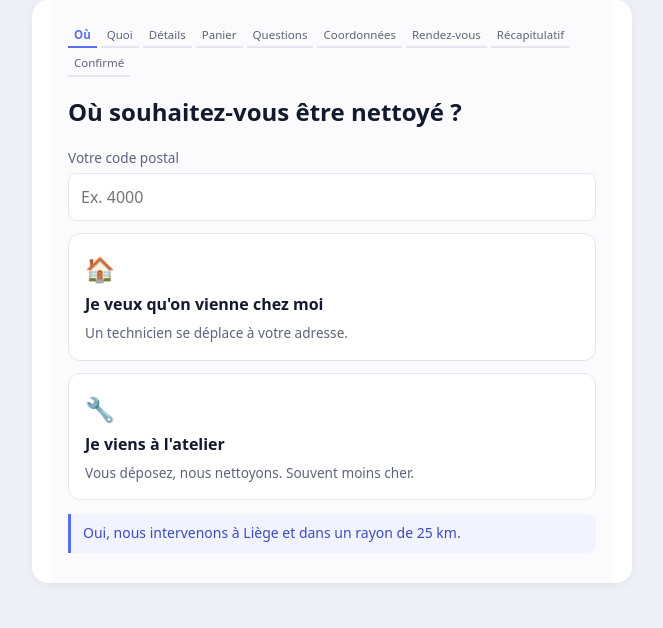
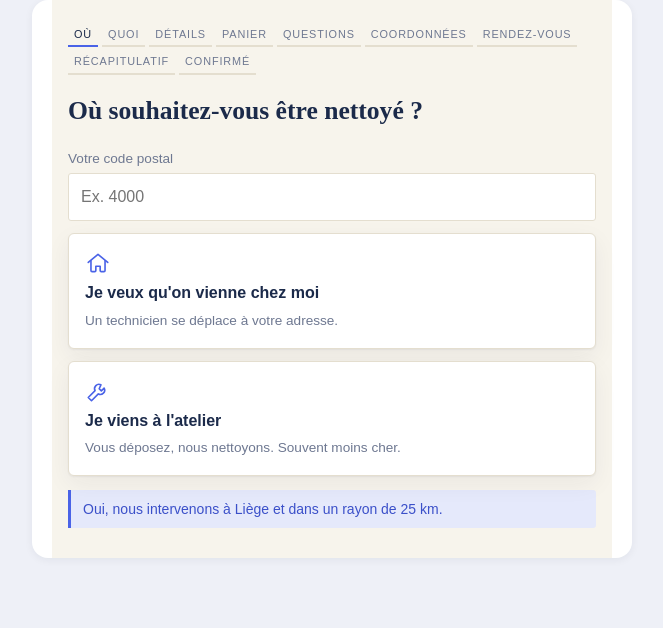
Before and after one commit to Falkiae/Formulaire, a PHP site: page /widget-demo.html in a window 1280 px wide. Shown: the part 172-800 px from the top of the page, without its empty margins (308-971 px from the left). Run offline with PHP 8.4, Linux system fonts and the light colour scheme.

Commit message:
Applique le design system Keepnew (DA 2026 « majordome ») au widget et au back-office
Toute la plateforme (back-office admin, app technicien, widget public) est
pilotée par deux fichiers CSS partagés (design-tokens.css, admin.css) et une
fonction CSS() en JS pour le widget en Shadow DOM — la nouvelle palette et
typographie s'appliquent donc sans toucher la structure des vues.

- Palette navy / crème / rose poudré / bleu royal (accent unique) à la place
  de l'ancienne palette générique bleu/blush.
- Typographie Bodoni Moda (titres) + Jost (corps), Great Vibes en touche
  ponctuelle (confirmation de réservation).
- Rayons quasi carrés (2-6 px), pilule réservée aux badges, ombres douces
  teintées navy, filets fins, nav en capitales espacées.
- Suppression de tous les emoji (🏠 🔧 📦 🧽 🚗 📞 📷), remplacés par des
  icônes SVG trait fin (style Lucide) dans le widget et par du texte simple
  dans le back-office/l'app technicien — conforme à la charte (aucun emoji,
  seul le glyphe ✦ est une exception, non utilisé ici par sobriété).
- theme-color / icône PWA technicien alignés sur le nouvel accent et le navy.

Vérifié en conditions réelles (MariaDB + serveur PHP + Playwright) :
connexion admin, catalogue, dispatch, rapports, tunnel du widget.

```diff
--- a/public/widget.js
+++ b/public/widget.js
@@ -90,6 +90,22 @@
     d.textContent = s == null ? "" : String(s);
     return d.innerHTML;
   }
+
+  // --- Icônes (trait fin, aucun emoji — charte Keepnew) ----------------------
+  function svgIcon(path) {
+    return (
+      '<svg width="26" height="26" viewBox="0 0 24 24" fill="none" stroke="currentColor" ' +
+      'stroke-width="1.5" stroke-linecap="round" stroke-linejoin="round" aria-hidden="true">' +
+      path +
+      "</svg>"
+    );
+  }
+  var ICON = {
+    home: svgIcon('<path d="M3 11.5 12 4l9 7.5"/><path d="M5.5 10v9a1 1 0 0 0 1 1H9a1 1 0 0 0 1-1v-4h4v4a1 1 0 0 0 1 1h2.5a1 1 0 0 0 1-1v-9"/>'),
+    workshop: svgIcon('<path d="M14.7 6.3a4 4 0 0 0-5.4 5.4L3 18l3 3 6.3-6.3a4 4 0 0 0 5.4-5.4l-2.6 2.6-2-2z"/>'),
+    category: svgIcon('<rect x="3" y="3" width="7" height="7" rx="1"/><rect x="14" y="3" width="7" height="7" rx="1"/><rect x="3" y="14" width="7" height="7" rx="1"/><rect x="14" y="14" width="7" height="7" rx="1"/>'),
+    service: svgIcon('<path d="M12 3s6 6.5 6 11a6 6 0 0 1-12 0c0-4.5 6-11 6-11z"/>'),
+  };
 
   // --- Shadow DOM & styles ---------------------------------------------------
   var shadow = mount.attachShadow ? mount.attachShadow({ mode: "open" }) : mount;
@@ -193,12 +209,12 @@
 
     var cards = el('<div class="kn-cards"></div>');
     cards.appendChild(
-      choiceCard("🏠", "Je veux qu'on vienne chez moi", "Un technicien se déplace à votre adresse.", function () {
+      choiceCard(ICON.home, "Je veux qu'on vienne chez moi", "Un technicien se déplace à votre adresse.", function () {
         pickMode("onsite");
       }, state.mode === "onsite")
     );
     cards.appendChild(
-      choiceCard("🔧", "Je viens à l'atelier", "Vous déposez, nous nettoyons. Souvent moins cher.", function () {
+      choiceCard(ICON.workshop, "Je viens à l'atelier", "Vous déposez, nous nettoyons. Souvent moins cher.", function () {
         pickMode("workshop");
       }, state.mode === "workshop")
     );
@@ -233,7 +249,7 @@
     if (!state.categoryId) {
       catalog.categories.forEach(function (cat) {
         cards.appendChild(
-          choiceCard("📦", cat.name, cat.description || "", function () {
+          choiceCard(ICON.category, cat.name, cat.description || "", function () {
             state.categoryId = cat.id;
             // Descend d'un niveau si sous-catégories, sinon services.
             render();
@@ -249,7 +265,7 @@
           })
           .forEach(function (svc) {
             cards.appendChild(
-              choiceCard("🧽", svc.name, svc.short_description || "", function () {
+              choiceCard(ICON.service, svc.name, svc.short_description || "", function () {
                 state.serviceId = svc.id;
                 state.variantId = null;
                 state.extraIds = [];
@@ -851,7 +867,7 @@
   // --- Étape 9 : CONFIRMATION ------------------------------------------------
   function renderDone(body) {
     var ref = state.booking ? state.booking.reference : "";
-    body.appendChild(el('<div class="kn-done"><div class="kn-done-mark">✓</div>' +
+    body.appendChild(el('<div class="kn-done"><p class="kn-done-script">Merci !</p><div class="kn-done-mark">✓</div>' +
       '<h2 class="kn-h">C\'est confirmé</h2>' +
       '<p>Votre demande <strong>' + esc(ref) + '</strong> est bien enregistrée.</p>' +
       '<p class="kn-muted">Vous recevez un email de confirmation. Vous payez après l\'intervention.</p>' +
@@ -951,55 +967,58 @@
   // --- CSS (tokens de marque inline, scopé au Shadow DOM) -------------------
   function CSS() {
     return (
-      ".kn{--a:#586FF3;--ai:#3A4BC0;--blush:#F7D7E2;--ink:#141A2E;--muted:#5C6479;--paper:#FBFBFD;--surface:#fff;--line:#E4E6EF;--ok:#1D7A54;--alert:#B4322D;" +
-      "font-family:system-ui,-apple-system,'Segoe UI',sans-serif;font-size:16px;line-height:1.6;color:var(--ink);background:var(--paper);max-width:560px;margin:0 auto;padding:16px;box-sizing:border-box}" +
+      "@import url('https://fonts.googleapis.com/css2?family=Bodoni+Moda:ital,opsz,wght@0,6..96,400..700;1,6..96,400..700&family=Jost:ital,wght@0,300..700;1,400&family=Great+Vibes&display=swap');" +
+      ".kn{--a:#4A63E7;--ai:#3B50C9;--blush:#EFC6CB;--ink:#1B2A4A;--muted:#6E7891;--paper:#F7F4EC;--surface:#fff;--line:#E4DECF;--line-strong:#C9C2AF;--ok:#3E7C4F;--alert:#B3453E;--fd:'Bodoni Moda',Didot,serif;--fs:'Great Vibes',cursive;" +
+      "font-family:'Jost','Century Gothic',sans-serif;font-size:16px;line-height:1.6;color:var(--ink);background:var(--paper);max-width:560px;margin:0 auto;padding:16px;box-sizing:border-box}" +
       ".kn *{box-sizing:border-box}" +
-      ".kn-h{font-size:1.5rem;margin:8px 0 16px}.kn-h3{font-size:1.05rem;margin:16px 0 8px}" +
+      ".kn-h{font-family:var(--fd);font-weight:600;font-size:1.6rem;margin:8px 0 16px}.kn-h3{font-family:var(--fd);font-weight:600;font-size:1.15rem;margin:16px 0 8px}" +
       ".kn-muted{color:var(--muted);font-size:.875rem}" +
       ".kn-progress{margin-bottom:16px}" +
       ".kn-pills{display:flex;gap:8px;flex-wrap:wrap;margin-bottom:8px}" +
-      ".kn-pill{background:var(--blush);color:var(--ai);border:0;border-radius:20px;padding:4px 12px;font-size:.8rem;cursor:pointer}" +
+      ".kn-pill{background:var(--blush);color:var(--ink);border:0;border-radius:999px;padding:4px 14px;font-size:.75rem;font-weight:500;letter-spacing:.04em;cursor:pointer}" +
       ".kn-steps{display:flex;gap:4px;flex-wrap:wrap}" +
-      ".kn-step{font-size:.72rem;color:var(--muted);padding:2px 6px;border-bottom:2px solid var(--line)}" +
-      ".kn-step.on{color:var(--a);border-color:var(--a);font-weight:700}" +
+      ".kn-step{font-size:.68rem;font-weight:500;letter-spacing:.08em;text-transform:uppercase;color:var(--muted);padding:2px 6px;border-bottom:2px solid var(--line)}" +
+      ".kn-step.on{color:var(--ink);border-color:var(--a)}" +
       ".kn-cards{display:grid;gap:12px;margin:12px 0}.kn-cards-sm{grid-template-columns:repeat(auto-fill,minmax(120px,1fr))}" +
-      ".kn-card{display:flex;flex-direction:column;gap:4px;text-align:left;background:var(--surface);border:1px solid var(--line);border-radius:12px;padding:16px;min-height:48px;cursor:pointer;font:inherit;color:inherit}" +
+      ".kn-card{display:flex;flex-direction:column;gap:4px;text-align:left;background:var(--surface);border:1px solid var(--line);border-radius:6px;box-shadow:0 1px 2px rgba(27,42,74,.06),0 8px 24px rgba(27,42,74,.06);padding:16px;min-height:48px;cursor:pointer;font:inherit;color:inherit;transition:border-color 120ms cubic-bezier(.4,0,.2,1)}" +
       ".kn-card.on{border-color:var(--a);box-shadow:0 0 0 2px var(--a) inset}" +
-      ".kn-card-icon{font-size:1.5rem}.kn-card-title{font-weight:700}.kn-card-desc{color:var(--muted);font-size:.85rem}" +
+      ".kn-card-icon{display:inline-flex;color:var(--a)}.kn-card-title{font-weight:600}.kn-card-desc{color:var(--muted);font-size:.85rem}" +
       ".kn-field{margin:12px 0}.kn-field label{display:block;font-size:.85rem;color:var(--muted);margin-bottom:4px}" +
-      ".kn input[type=text],.kn input[type=email],.kn input[type=tel],.kn input:not([type]){width:100%;min-height:48px;padding:0 12px;font-size:16px;font-family:inherit;border:1px solid var(--line);border-radius:8px;background:var(--surface);color:var(--ink)}" +
+      ".kn input[type=text],.kn input[type=email],.kn input[type=tel],.kn input:not([type]){width:100%;min-height:48px;padding:0 12px;font-size:16px;font-family:inherit;border:1px solid var(--line);border-radius:3px;background:var(--surface);color:var(--ink)}" +
       ".kn input:focus{outline:2px solid var(--a);outline-offset:2px}" +
       ".kn-extras{display:flex;flex-direction:column;gap:8px}" +
-      ".kn-extra{display:flex;justify-content:space-between;align-items:center;gap:12px;border:1px solid var(--line);border-radius:8px;padding:12px;min-height:48px;cursor:pointer}" +
+      ".kn-extra{display:flex;justify-content:space-between;align-items:center;gap:12px;border:1px solid var(--line);border-radius:3px;padding:12px;min-height:48px;cursor:pointer}" +
       ".kn-extra input{width:22px;height:22px}" +
       ".kn-choice-row{display:flex;gap:8px;flex-wrap:wrap}" +
-      ".kn-chip{min-height:48px;padding:0 20px;border:1px solid var(--line);border-radius:8px;background:var(--surface);color:inherit;font:inherit;cursor:pointer}" +
+      ".kn-chip{min-height:48px;padding:0 20px;border:1px solid var(--line);border-radius:3px;background:var(--surface);color:inherit;font:inherit;cursor:pointer}" +
       ".kn-chip.on{border-color:var(--a);background:var(--a);color:#fff}" +
-      ".kn-live{margin:16px 0;text-align:center}.kn-live-price{font-size:2rem;font-weight:700;font-variant-numeric:tabular-nums}" +
+      ".kn-live{margin:16px 0;text-align:center}.kn-live-price{font-family:var(--fd);font-size:2rem;font-weight:600;font-variant-numeric:tabular-nums}" +
       ".kn-actions{display:flex;flex-direction:column;gap:8px;margin:16px 0}" +
-      ".kn-btn{min-height:48px;padding:0 24px;border-radius:8px;font:inherit;font-weight:700;border:1px solid transparent;cursor:pointer}" +
+      ".kn-btn{min-height:48px;padding:0 24px;border-radius:3px;font:inherit;font-weight:500;border:1px solid transparent;cursor:pointer;transition:background 120ms cubic-bezier(.4,0,.2,1),color 120ms cubic-bezier(.4,0,.2,1)}" +
       ".kn-btn-primary{background:var(--a);color:#fff}.kn-btn-primary:hover{background:var(--ai)}" +
-      ".kn-btn-ghost{background:transparent;color:var(--ai);border-color:var(--line)}" +
+      ".kn-btn-ghost{background:transparent;color:var(--ai);border-color:var(--line-strong)}" +
       ".kn-link{background:none;border:0;color:var(--ai);text-decoration:underline;cursor:pointer;font:inherit;padding:4px 0}" +
       ".kn-back{background:none;border:0;color:var(--muted);cursor:pointer;font:inherit;margin-top:8px}" +
-      ".kn-badge{display:inline-block;font-size:.72rem;background:var(--blush);color:var(--ai);border-radius:20px;padding:1px 8px}" +
-      ".kn-reassure{background:#F1F4FF;border-left:3px solid var(--a);padding:8px 12px;border-radius:0 8px 8px 0;font-size:.875rem;color:var(--ai)}" +
-      ".kn-alert{background:#FBEAE9;color:var(--alert);padding:12px;border-radius:8px}" +
-      ".kn-ticket{font-variant-numeric:tabular-nums;border:1px solid var(--line);border-radius:12px;padding:12px;background:var(--surface)}" +
+      ".kn-badge{display:inline-block;font-size:.7rem;font-weight:500;letter-spacing:.03em;background:var(--blush);color:var(--ink);border-radius:999px;padding:1px 10px}" +
+      ".kn-reassure{background:#E5E9FB;border-left:3px solid var(--a);padding:8px 12px;border-radius:0 3px 3px 0;font-size:.875rem;color:var(--ai)}" +
+      ".kn-alert{background:#F7E4E2;color:var(--alert);padding:12px;border-radius:3px}" +
+      ".kn-ticket{font-variant-numeric:tabular-nums;border:1px solid var(--line);border-radius:6px;padding:12px;background:var(--surface)}" +
       ".kn-line{display:flex;justify-content:space-between;gap:12px;padding:8px 0;border-bottom:1px dashed var(--line)}" +
       ".kn-line-r{display:flex;flex-direction:column;align-items:flex-end;gap:4px}" +
-      ".kn-total{border-bottom:0;border-top:2px solid var(--ink);font-weight:700;font-size:1.15rem;margin-top:4px}" +
+      ".kn-total{border-bottom:0;border-top:2px solid var(--ink);font-family:var(--fd);font-weight:600;font-size:1.2rem;margin-top:4px}" +
       ".kn-ok{color:var(--ok)}" +
       ".kn-dates{display:flex;gap:8px;overflow-x:auto;padding-bottom:8px}" +
-      ".kn-date{white-space:nowrap;min-height:44px;padding:0 12px;border:1px solid var(--line);border-radius:8px;background:var(--surface);font:inherit;cursor:pointer}" +
-      ".kn-date.on{border-color:var(--a);color:var(--a);font-weight:700}" +
+      ".kn-date{white-space:nowrap;min-height:44px;padding:0 12px;border:1px solid var(--line);border-radius:3px;background:var(--surface);font:inherit;cursor:pointer}" +
+      ".kn-date.on{border-color:var(--a);color:var(--a);font-weight:600}" +
       ".kn-slot-list{display:grid;gap:8px;margin-top:8px}" +
-      ".kn-slot{min-height:48px;border:1px solid var(--line);border-radius:8px;background:var(--surface);font:inherit;cursor:pointer}" +
+      ".kn-slot{min-height:48px;border:1px solid var(--line);border-radius:3px;background:var(--surface);font:inherit;cursor:pointer}" +
       ".kn-slot.on{border-color:var(--a);background:var(--a);color:#fff}" +
-      ".kn-quotebar{position:sticky;bottom:0;width:100%;display:flex;justify-content:space-between;align-items:center;min-height:56px;padding:0 16px;margin-top:16px;background:var(--ink);color:#fff;border:0;border-radius:12px;font:inherit;cursor:pointer}" +
-      ".kn-quotebar-total{font-weight:700;font-size:1.15rem;font-variant-numeric:tabular-nums}" +
-      ".kn-flash{position:fixed;left:50%;bottom:24px;transform:translateX(-50%);background:var(--ink);color:#fff;padding:12px 20px;border-radius:8px;z-index:9999}" +
-      ".kn-done{text-align:center;padding:24px 0}.kn-done-mark{width:64px;height:64px;line-height:64px;border-radius:50%;background:var(--ok);color:#fff;font-size:2rem;margin:0 auto 16px}" +
+      ".kn-quotebar{position:sticky;bottom:0;width:100%;display:flex;justify-content:space-between;align-items:center;min-height:56px;padding:0 16px;margin-top:16px;background:var(--ink);color:#fff;border:0;border-radius:6px;font:inherit;cursor:pointer}" +
+      ".kn-quotebar-total{font-family:var(--fd);font-weight:600;font-size:1.15rem;font-variant-numeric:tabular-nums}" +
+      ".kn-flash{position:fixed;left:50%;bottom:24px;transform:translateX(-50%);background:var(--ink);color:#fff;padding:12px 20px;border-radius:3px;z-index:9999}" +
+      ".kn-done{text-align:center;padding:24px 0}" +
+      ".kn-done-script{font-family:var(--fs);font-size:2.4rem;color:#D08E99;margin:0 0 4px;line-height:1}" +
+      ".kn-done-mark{width:64px;height:64px;line-height:64px;border-radius:50%;background:var(--ok);color:#fff;font-size:2rem;margin:0 auto 16px}" +
       "@media(prefers-reduced-motion:reduce){.kn *{scroll-behavior:auto!important}}"
     );
   }
--- a/views/admin/dispatch.php
+++ b/views/admin/dispatch.php
@@ -19,7 +19,7 @@ $jobCard = static function (array $j, callable $e): string {
     $badge = $j['mode'] === 'onsite' ? 'kn-badge-onsite' : 'kn-badge-workshop';
     $travel = '';
     if ($j['travel_in_min']) {
-        $travel = '<span class="kn-muted">🚗 ' . (int) $j['travel_in_min'] . ' min</span>';
+        $travel = '<span class="kn-muted">' . (int) $j['travel_in_min'] . ' min de trajet</span>';
     }
     return '<div class="kn-job" draggable="true" data-id="' . (int) $j['id'] . '">'
         . '<div class="kn-job-time">' . $e($j['start_local'] ?? '—') . '–' . $e($j['end_local'] ?? '') . ' ' . $travel . '</div>'
@@ -40,10 +40,10 @@ $jobCard = static function (array $j, callable $e): string {
     <link rel="stylesheet" href="/assets/admin.css">
     <style>
         .kn-dispatch { display: flex; gap: 12px; overflow-x: auto; padding-bottom: 16px; }
-        .kn-col { min-width: 240px; flex: 0 0 240px; background: var(--kn-surface); border: 1px solid var(--kn-line); border-radius: 12px; padding: 8px; }
+        .kn-col { min-width: 240px; flex: 0 0 240px; background: var(--kn-surface); border: 1px solid var(--kn-line); border-radius: var(--kn-radius-card); box-shadow: var(--kn-shadow-card); padding: 8px; }
         .kn-col h3 { margin: 4px 8px 8px; font-size: 1rem; }
         .kn-col.drag-over { outline: 2px dashed var(--kn-accent); }
-        .kn-job { background: var(--kn-paper); border: 1px solid var(--kn-line); border-radius: 8px; padding: 8px; margin-bottom: 8px; cursor: grab; }
+        .kn-job { background: var(--kn-paper); border: 1px solid var(--kn-line); border-radius: var(--kn-radius-control); padding: 8px; margin-bottom: 8px; cursor: grab; }
         .kn-job-time { font-variant-numeric: tabular-nums; font-size: .85rem; color: var(--kn-accent-ink); }
         .kn-daynav { display: flex; align-items: center; gap: 12px; margin-bottom: 16px; }
     </style>
--- a/views/admin/report/index.php
+++ b/views/admin/report/index.php
@@ -17,8 +17,8 @@ $t = $data['totals'];
     <link rel="stylesheet" href="/assets/admin.css">
     <style>
         .kn-kpis { display:grid; grid-template-columns:repeat(auto-fit,minmax(160px,1fr)); gap:12px; }
-        .kn-kpi { background:var(--kn-surface); border:1px solid var(--kn-line); border-radius:12px; padding:16px; }
-        .kn-kpi .v { font-size:1.6rem; font-weight:700; font-variant-numeric:tabular-nums; }
+        .kn-kpi { background:var(--kn-surface); border:1px solid var(--kn-line); border-radius:var(--kn-radius-card); box-shadow:var(--kn-shadow-card); padding:16px; }
+        .kn-kpi .v { font-family:var(--kn-font-display); font-size:1.6rem; font-weight:600; font-variant-numeric:tabular-nums; }
         .kn-kpi .l { color:var(--kn-muted); font-size:.85rem; }
     </style>
 </head>
```
Also changed, not shown: docs/11-app-technicien-pwa.md (+2 -2 lines), views/tech/job.php (+5 -5 lines), views/tech/planning.php (+6 -6 lines), public/assets/admin.css, public/assets/design-tokens.css, public/assets/tech-icon.svg, public/tech.webmanifest.
